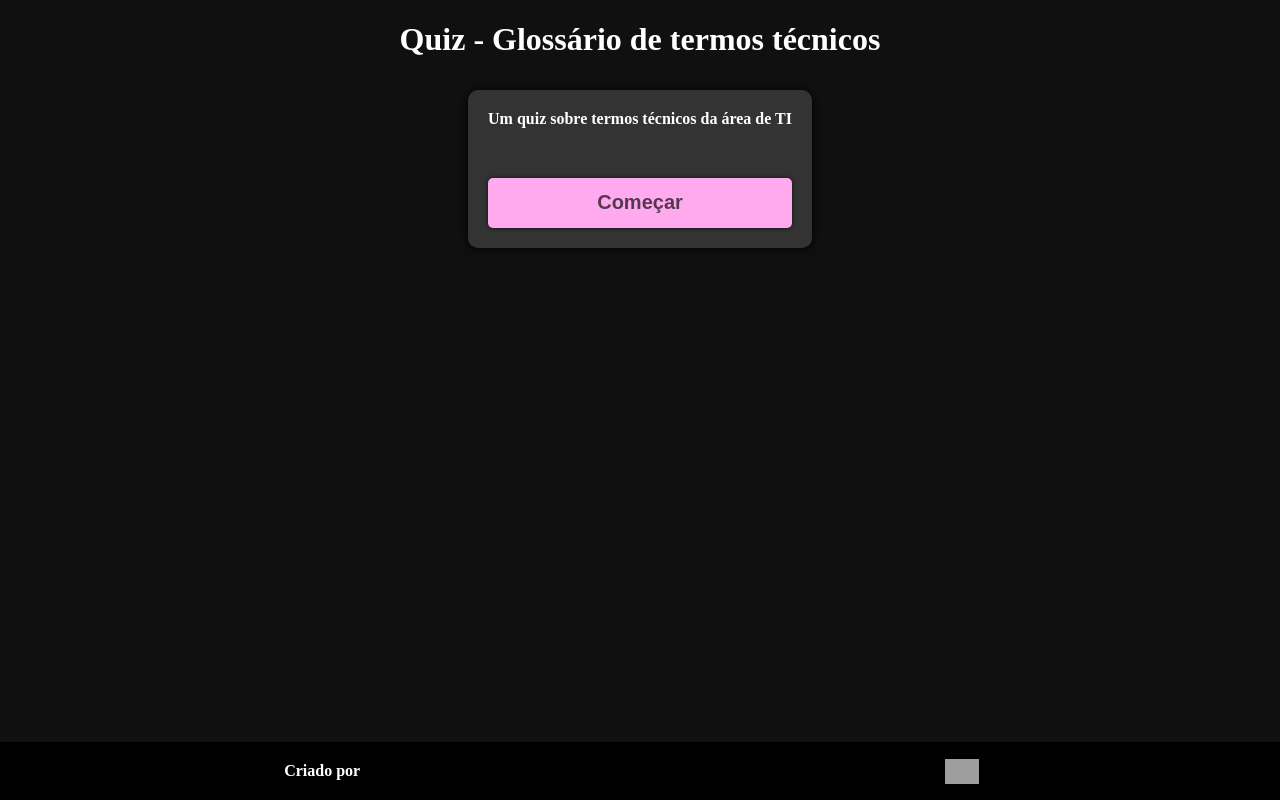
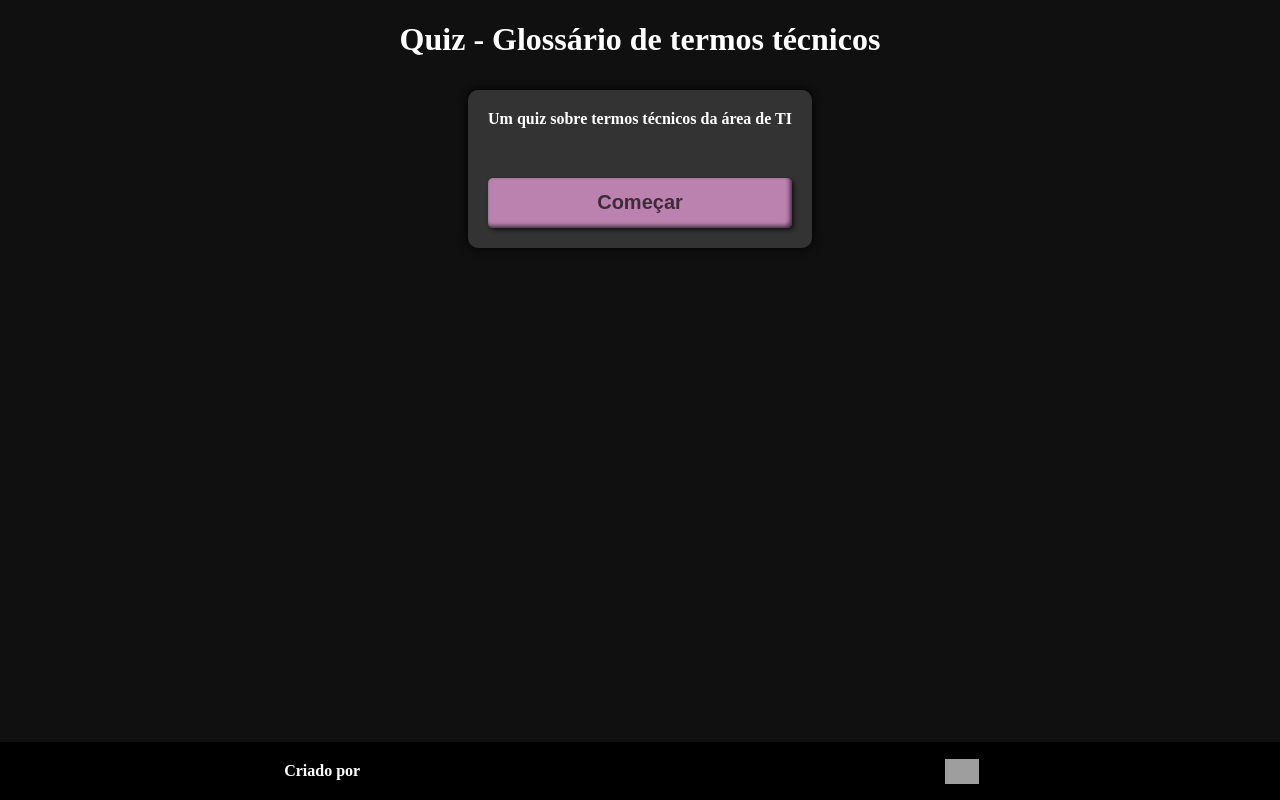
Before and after one commit to Louie-Cipher/glossario-termos-tecnicos, a React (Vite) app: page / in a window 1280 px wide. Built offline with nearby package versions, Linux system fonts and the light colour scheme; grey boxes are pictures that could not be loaded.

Commit message:
efeitos no botão de iniciar

```diff
--- a/src/Components/Start/styles.ts
+++ b/src/Components/Start/styles.ts
@@ -7,7 +7,7 @@ export const InitMessage = styled.p`
 `;
 
 export const StartButton = styled.button`
-    background-color: #fae;
+    background-color: #faea;
     color: #000a;
     width: 100%;
     display: flex;
@@ -17,18 +17,18 @@ export const StartButton = styled.button`
     font-weight: 800;
     border: 0;
     border-radius: 5px;
-    box-shadow: 0 0 5px #000a;
+    box-shadow: inset -2px -2px 4px #000a, 2px 2px 4px #000a;
     height: 50px;
     margin: 30px 0 0;
     transition: all 0.2s;
     :hover {
-        background-color: #faea;
-        font-size: 22px;
+        box-shadow: inset -2px -2px 4px #000a, inset 2px 2px 4px #000a;
+        background-color: #fae8;
         transition: all 0.2s;
     }
     :active {
-        background-color: #faea;
-        font-size: 22px;
+        box-shadow: inset -2px -2px 4px #000e, inset 2px 2px 4px #000e;
+        background-color: #fae8;
         transition: all 0.2s;
     }
 `;
```
